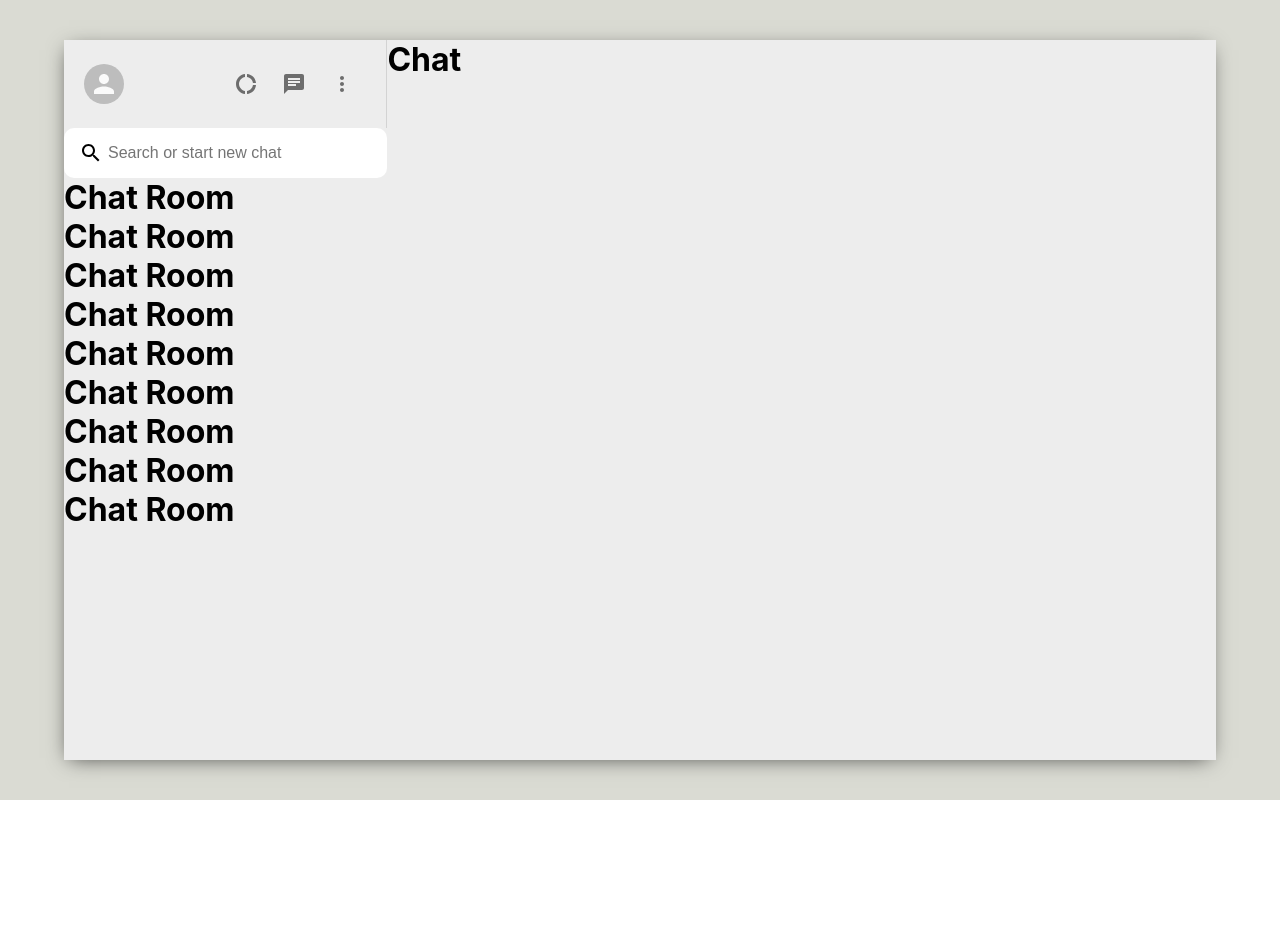
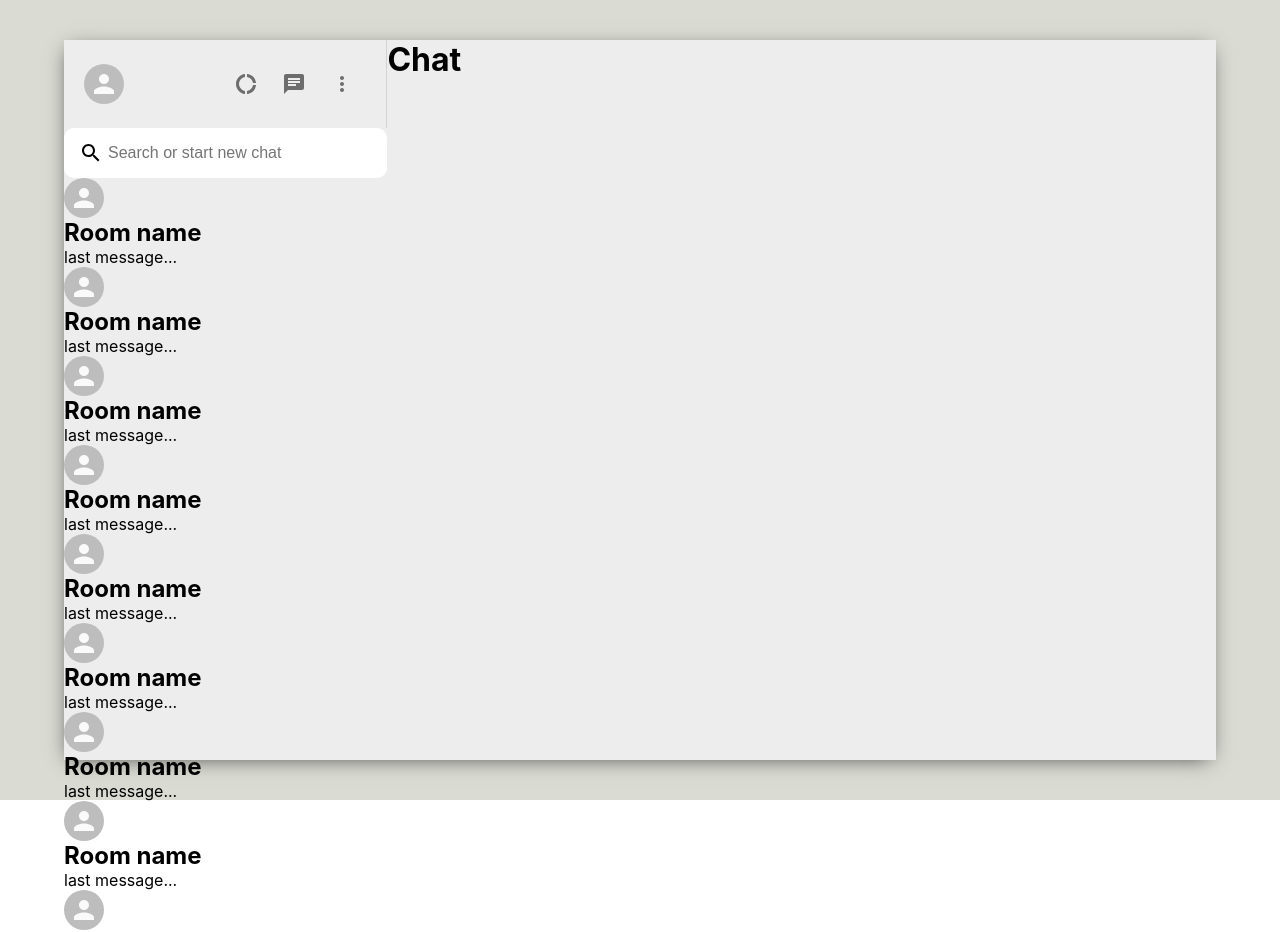
Before and after one commit to Kimyb8870/whatsapp-clone-repeat, a React (Create React App) app: page / in a window 1280 px wide. Shown: the top 933 px of the page. Before the commit the page ends 800 px from the top, so only its background shows below. Built offline with nearby package versions, Linux system fonts and the light colour scheme.

Commit message:
Feature: add SidebarChat at Sidebar

```diff
--- a/src/components/Sidebar.js
+++ b/src/components/Sidebar.js
@@ -7,6 +7,7 @@ import ChatIcon from "@material-ui/icons/Chat";
 import MoreVertIcon from "@material-ui/icons/MoreVert";
 import { IconButton } from "@material-ui/core";
 import SearchOutlinedIcon from "@material-ui/icons/SearchOutlined";
+import SidebarChat from "./SidebarChat";
 
 const Sidebar = () => {
   return (
@@ -30,15 +31,17 @@ const Sidebar = () => {
         <input placeholder="Search or start new chat" />
       </div>
       <div className="sidebar__chats">
-        <h1>Chat Room</h1>
-        <h1>Chat Room</h1>
-        <h1>Chat Room</h1>
-        <h1>Chat Room</h1>
-        <h1>Chat Room</h1>
-        <h1>Chat Room</h1>
-        <h1>Chat Room</h1>
-        <h1>Chat Room</h1>
-        <h1>Chat Room</h1>
+        <SidebarChat />
+        <SidebarChat />
+        <SidebarChat />
+        <SidebarChat />
+        <SidebarChat />
+        <SidebarChat />
+        <SidebarChat />
+        <SidebarChat />
+        <SidebarChat />
+        <SidebarChat />
+        <SidebarChat />
       </div>
     </div>
   );
```
